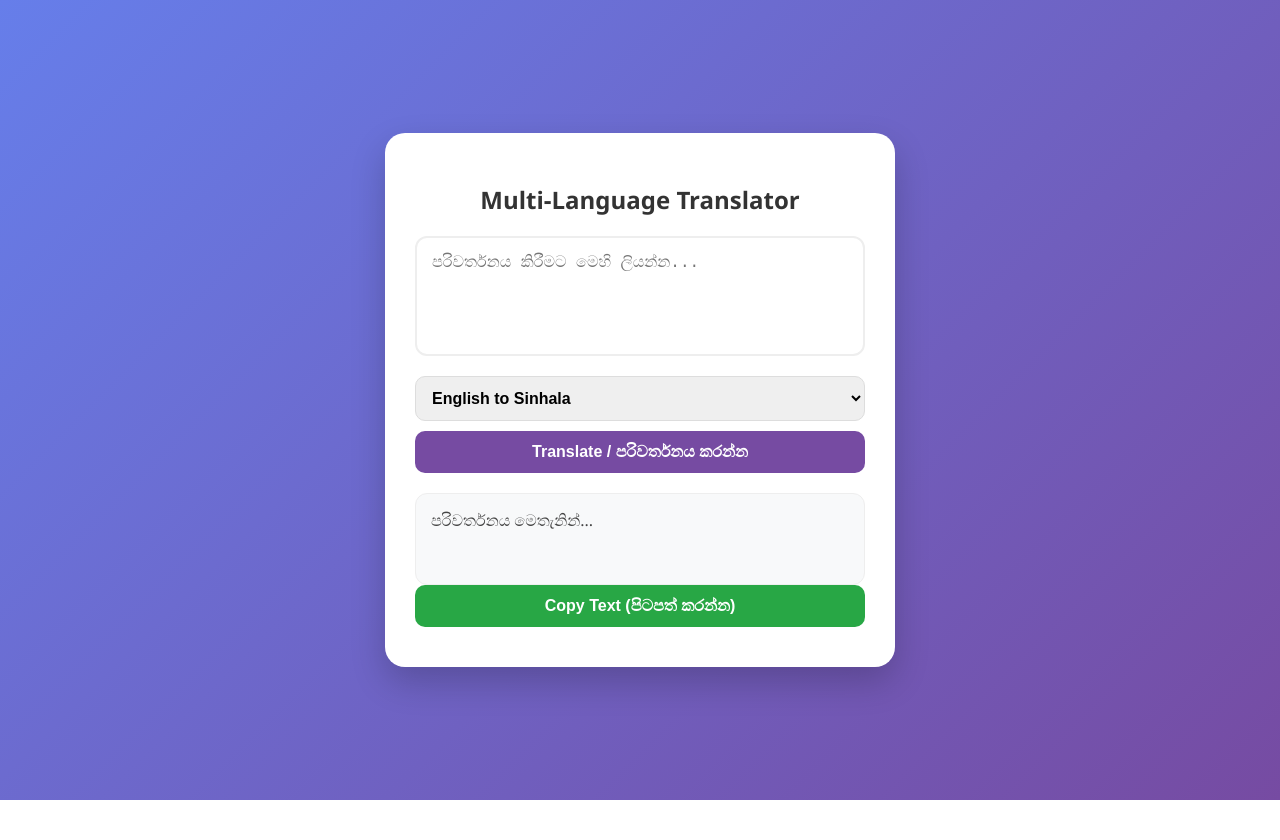
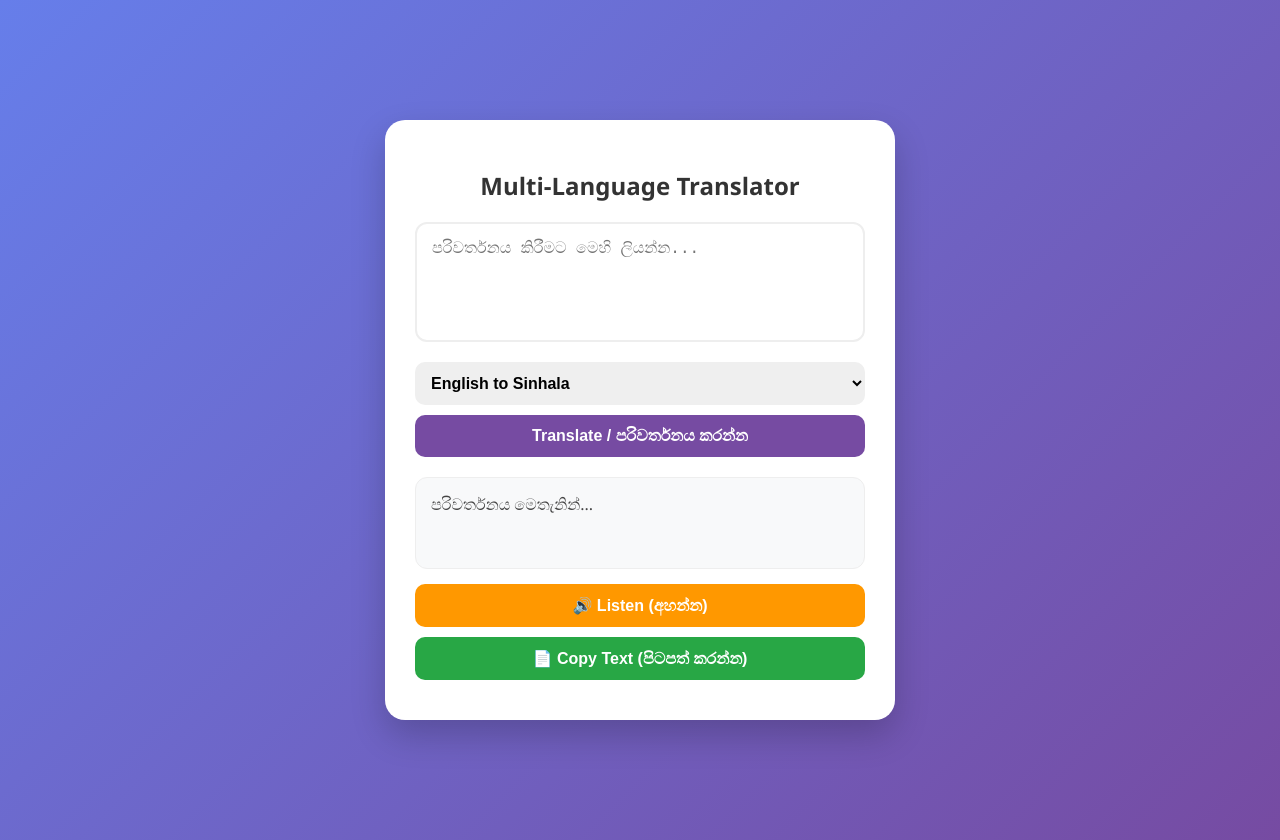
Before and after one commit to ashansathsarasm-code/MY-TRAMSLATOR, a plain HTML site: page index.html in a window 1280 px wide. Before the commit the page ends 800 px from the top, so only its background shows below. Drawn offline with Linux system fonts and the light colour scheme.

Commit message:
Update index.html

```diff
--- a/index.html
+++ b/index.html
@@ -3,28 +3,32 @@
 <head>
     <meta charset="UTF-8">
     <meta name="viewport" content="width=device-width, initial-scale=1.0">
-    <title>My Professional Translator</title>
+    <title>Modern Translator Pro</title>
     <style>
-        /* සයිට් එක ලස්සන කරන CSS */
+        /* මූලික පෙනුම සකස් කිරීම */
         body {
             font-family: 'Segoe UI', Tahoma, Geneva, Verdana, sans-serif;
             background: linear-gradient(135deg, #667eea 0%, #764ba2 100%);
             display: flex;
             justify-content: center;
             align-items: center;
-            height: 100vh;
+            min-height: 100vh;
             margin: 0;
+            padding: 20px;
         }
+
         .container {
             background: white;
             padding: 30px;
             border-radius: 20px;
             box-shadow: 0 15px 35px rgba(0,0,0,0.2);
-            width: 90%;
+            width: 100%;
             max-width: 450px;
             text-align: center;
         }
+
         h2 { color: #333; margin-bottom: 20px; }
+
         textarea {
             width: 100%;
             height: 120px;
@@ -35,31 +39,30 @@
             font-size: 16px;
             resize: none;
             margin-bottom: 15px;
-            transition: 0.3s;
         }
-        textarea:focus { border-color: #764ba2; outline: none; }
-        select, button {
+
+        select, .btn {
             width: 100%;
             padding: 12px;
             margin-bottom: 10px;
             border-radius: 10px;
-            border: 1px solid #ddd;
+            border: none;
             font-size: 16px;
+            font-weight: bold;
             cursor: pointer;
-            font-weight: bold;
+            transition: 0.3s;
         }
-        .btn-translate {
-            background-color: #764ba2;
-            color: white;
-            border: none;
-        }
+
+        /* බොත්තම් වල වර්ණ */
+        .btn-translate { background-color: #764ba2; color: white; }
         .btn-translate:hover { background-color: #5a368a; }
-        .btn-copy {
-            background-color: #28a745;
-            color: white;
-            border: none;
-        }
+
+        .btn-speak { background-color: #ff9800; color: white; }
+        .btn-speak:hover { background-color: #e68a00; }
+
+        .btn-copy { background-color: #28a745; color: white; }
         .btn-copy:hover { background-color: #218838; }
+
         .output-box {
             background: #f8f9fa;
             padding: 15px;
@@ -69,6 +72,7 @@
             text-align: left;
             color: #444;
             margin-top: 10px;
+            margin-bottom: 15px;
             word-wrap: break-word;
         }
     </style>
@@ -81,66 +85,69 @@
     <textarea id="fromText" placeholder="පරිවර්තනය කිරීමට මෙහි ලියන්න..."></textarea>
 
     <select id="langSelect">
-        <optgroup label="ප්‍රධාන භාෂා">
-            <option value="en|si">English to Sinhala</option>
-            <option value="si|en">Sinhala to English</option>
-            <option value="si|ta">Sinhala to Tamil (දෙමළ)</option>
-            <option value="en|ta">English to Tamil</option>
-        </optgroup>
-        <optgroup label="ලෝක භාෂා">
-            <option value="en|hi">English to Hindi (හින්දි)</option>
-            <option value="en|ja">English to Japanese (ජපන්)</option>
-            <option value="en|fr">English to French (ප්‍රංශ)</option>
-            <option value="en|ko">English to Korean (කොරියානු)</option>
-            <option value="en|ar">English to Arabic (අරාබි)</option>
-        </optgroup>
+        <option value="en|si">English to Sinhala</option>
+        <option value="si|en">Sinhala to English</option>
+        <option value="si|ta">Sinhala to Tamil</option>
+        <option value="en|ta">English to Tamil</option>
+        <option value="en|ja">English to Japanese</option>
     </select>
 
-    <button class="btn-translate" onclick="translateText()" id="btn">Translate / පරිවර්තනය කරන්න</button>
+    <button class="btn btn-translate" onclick="translateText()" id="btn">Translate / පරිවර්තනය කරන්න</button>
 
     <div id="toText" class="output-box">පරිවර්තනය මෙතැනින්...</div>
 
-    <button class="btn-copy" onclick="copyText()">Copy Text (පිටපත් කරන්න)</button>
+    <button class="btn btn-speak" onclick="speakText()">🔊 Listen (අහන්න)</button>
+    <button class="btn btn-copy" onclick="copyText()">📄 Copy Text (පිටපත් කරන්න)</button>
 </div>
 
 <script>
+    // 1. පරිවර්තනය කිරීමේ function එක
     async function translateText() {
         const text = document.getElementById("fromText").value;
         const langPair = document.getElementById("langSelect").value;
         const outputDiv = document.getElementById("toText");
         const btn = document.getElementById("btn");
 
-        if(!text) {
-            alert("කරුණාකර වචනයක් ඇතුළත් කරන්න!");
-            return;
-        }
+        if(!text) { alert("කරුණාකර වචනයක් ඇතුළත් කරන්න!"); return; }
 
         btn.innerText = "පරිවර්තනය වෙමින් පවතී...";
 
         try {
             const response = await fetch(`https://api.mymemory.translated.net/get?q=${encodeURIComponent(text)}&langpair=${langPair}`);
             const data = await response.json();
-
-            if(data.responseData.translatedText) {
-                outputDiv.innerText = data.responseData.translatedText;
-            } else {
-                outputDiv.innerText = "පරිවර්තනය කිරීමට නොහැකි විය.";
-            }
+            outputDiv.innerText = data.responseData.translatedText;
         } catch (error) {
-            outputDiv.innerText = "Error: සම්බන්ධතාවය පරීක්ෂා කරන්න.";
+            outputDiv.innerText = "සම්බන්ධතාවය පරීක්ෂා කරන්න.";
         } finally {
             btn.innerText = "Translate / පරිවර්තනය කරන්න";
         }
     }
 
+    // 2. කටහඬින් කියවීමේ function එක
+    function speakText() {
+        const text = document.getElementById("toText").innerText;
+        const langPair = document.getElementById("langSelect").value;
+        const targetLang = langPair.split("|")[1];
+
+        if (text === "පරිවර්තනය මෙතැනින්..." || text === "") return;
+
+        const utterance = new SpeechSynthesisUtterance(text);
+
+        // භාෂාවට අනුව voice එක සැකසීම
+        if (targetLang === "si") utterance.lang = 'si-LK';
+        else if (targetLang === "ta") utterance.lang = 'ta-IN';
+        else utterance.lang = 'en-US';
+
+        window.speechSynthesis.speak(utterance);
+    }
+
+    // 3. කොපි කිරීමේ function එක
     function copyText() {
         const text = document.getElementById("toText").innerText;
-        if(text === "පරිවර්තනය මෙතැනින්..." || text === "") {
-            alert("කොපි කිරීමට දෙයක් නැත!");
-            return;
-        }
+        if(text === "පරිවර්තනය මෙතැනින්...") return;
+
         navigator.clipboard.writeText(text).then(() => {
-            alert("සාර්ථකව පිටපත් කරගත්තා! (Copied)");
+            alert("සාර්ථකව පිටපත් කරගත්තා!");
         });
     }
 </script>
```
